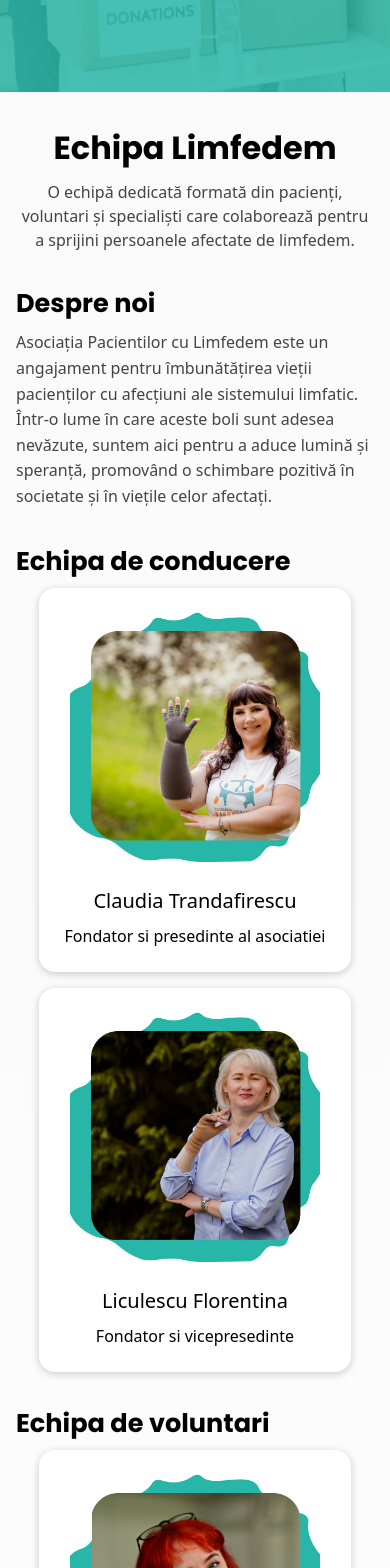
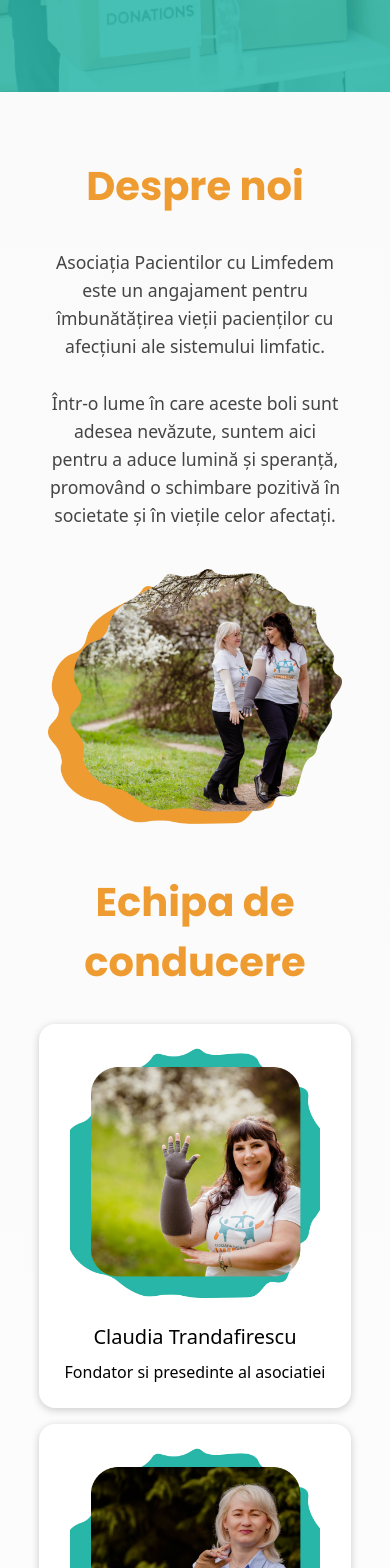
Before and after one commit to LiviuCaciulatu/asociatialimfedem, a Next.js app in the folder asociatialimfedem/: page /echipa-noastra in a window 390 px wide. Shown: the part 400-1968 px from the top of the page. Built offline with nearby package versions, Linux system fonts and the light colour scheme.

Commit message:
echipa noastra responsiveness

```diff
--- a/asociatialimfedem/app/components/Newsletter/Newsletter.module.scss
+++ b/asociatialimfedem/app/components/Newsletter/Newsletter.module.scss
@@ -54,7 +54,7 @@
 
 @media (max-width: 700px) {
   .newsletter {
-    padding: 2rem 0.75rem;
+    padding: 2rem 2rem;
   }
 
   .title {
--- a/asociatialimfedem/app/components/echipa-noastra-page/echipa-limfedem/EchipaLimfedem.module.scss
+++ b/asociatialimfedem/app/components/echipa-noastra-page/echipa-limfedem/EchipaLimfedem.module.scss
@@ -28,16 +28,35 @@
   max-width: $maxWidth;
   margin-left: auto;
   margin-right: auto;
+  display: flex;
+  flex-direction: row;
+  gap: 1.5rem;
+}
+
+.aboutUsImg{
+  max-width: 40rem;
+  height: auto;
+  margin-right: 1.5rem;
+  border-radius: 8px;
+  object-fit: cover;
+}
+
+.despreNoi{
+  display: flex;
+  flex-direction: column;
+  justify-content: center;
 }
 
 .sectionTitle {
   font-family: $font-bold;
-  font-size: 1.6rem;
-  margin-bottom: 0.5rem;
-  text-align: left;
+  font-size: 2.5rem;
+  margin-bottom: 2rem;
+  text-align: center;
+  color: $orange;
 }
 
 .sectionText {
+  font-size: 1.1rem;
   color: #444;
   line-height: 1.6;
   margin-bottom: 1rem;
@@ -47,9 +66,23 @@
   margin: 2rem 0;
 }
 
+.gridLeadership{
+  display: grid;
+  grid-template-columns: 1fr 1fr;
+  gap: 1rem;
+  margin-top: 2rem;
+  margin-bottom: 15rem;
+}
+
+.leaderWrapper {
+  display: inline-block;
+  transform: scale(1.5);
+  transform-origin: top center;
+}
+
 .grid {
-  display: grid;
-  grid-template-columns: repeat(3, 1fr);
+  display: flex;
+  flex-wrap: wrap;
   gap: 1rem;
 }
 
@@ -83,6 +116,25 @@
 
 @media (max-width: 900px) {
   .grid { grid-template-columns: repeat(2, 1fr); }
+  .gridLeadership { display: flex;
+    flex-direction: column;
+    gap: 1rem;
+    margin-bottom: 2rem;
+  }
+  .leaderWrapper { transform: none; }
+  /* stack about-us on smaller screens */
+  .aboutUs {
+    flex-direction: column-reverse;
+    align-items: center;
+    text-align: center;
+    padding: 0 2rem;
+  }
+  .aboutUsImg {
+    width: 100%;
+    max-width: 28rem;
+    margin-right: 0;
+    margin-bottom: 1rem;
+  }
 }
 
 @media (max-width: 600px) {
--- a/asociatialimfedem/app/components/echipa-noastra-page/echipa-limfedem/EchipaLimfedem.tsx
+++ b/asociatialimfedem/app/components/echipa-noastra-page/echipa-limfedem/EchipaLimfedem.tsx
@@ -24,30 +24,30 @@ const EchipaLimfedem: React.FC = () => {
   return (
     <section className={styles.wrapper} aria-labelledby="echipa-title">
       <div className={styles.container}>
-        <h2 id="echipa-title" className={styles.title}>Echipa Limfedem</h2>
-        <p className={styles.lead}>
-          O echipă dedicată formată din pacienți, voluntari și specialiști care
-          colaborează pentru a sprijini persoanele afectate de limfedem.
-        </p>
 
         {employees.length === 0 ? (
           <p>Se încarcă echipa...</p>
         ) : (
           <>
             <div className={styles.aboutUs}>
+              <img src="/assets/echipa/about-us.png" alt="Limfedem Logo" className={styles.aboutUsImg} />
+              <div className={styles.despreNoi}>
               <h3 className={styles.sectionTitle}>Despre noi</h3>
               <p className={styles.sectionText}>
                 Asociația Pacientilor cu Limfedem este un angajament pentru îmbunătățirea vieții pacienților cu afecțiuni ale sistemului limfatic.
-
+                <br /><br />
                 Într-o lume în care aceste boli sunt adesea nevăzute, suntem aici pentru a aduce lumină și speranță, promovând o schimbare pozitivă în societate și în viețile celor afectați.
               </p>
+              </div>
             </div>
 
             <div className={styles.leadership}>
               <h3 className={styles.sectionTitle}>Echipa de conducere</h3>
-              <div className={styles.grid}>
+              <div className={styles.gridLeadership}>
                 {employees.slice(0, 2).map((emp, idx) => (
-                  <EmployeeCard key={idx} name={emp.name} position={emp.position} image={emp.image} />
+                  <div key={idx} className={styles.leaderWrapper}>
+                    <EmployeeCard name={emp.name} position={emp.position} image={emp.image} />
+                  </div>
                 ))}
               </div>
             </div>
--- a/asociatialimfedem/app/components/echipa-noastra-page/join-us/JoinUs.module.scss
+++ b/asociatialimfedem/app/components/echipa-noastra-page/join-us/JoinUs.module.scss
@@ -4,33 +4,43 @@
   width: 100%;
   background: $orange;
   padding: 3rem 1rem;
+  font-family: $font-regular;
 }
 
 .inner {
-  max-width: $maxWidth;
+  max-width: 50%;
   margin: 0 auto;
   text-align: center;
 }
 
 .title {
   color: black;
-  font-family: $font-bold;
-  font-size: 1.6rem;
+  font-size: 2.2rem;
   margin-bottom: 1rem;
 }
 
 .content {
+  font-size: 1.3rem;
   color: white;
-  margin-bottom: 1rem;
+  margin-bottom: 2rem;
   line-height: 1.6;
 }
 
 .subtitle {
+  font-size: 1.3rem;
   color: black;
   font-weight: 600;
-  margin-top: 0.5rem;
+  margin-bottom: 2rem;
+}
+
+.primaryBtn{
+  @include button-dark;
 }
 
 @media (max-width: 700px) {
+  .inner{
+    max-width: 100%;
+    padding: 0 1rem;
+  }
   .title { font-size: 1.25rem; }
 }
--- a/asociatialimfedem/app/components/echipa-noastra-page/join-us/JoinUs.tsx
+++ b/asociatialimfedem/app/components/echipa-noastra-page/join-us/JoinUs.tsx
@@ -1,5 +1,6 @@
 import React from 'react';
 import styles from './JoinUs.module.scss';
+import Link from 'next/link';
 
 const JoinUs: React.FC = () => {
   return (
@@ -14,6 +15,9 @@ const JoinUs: React.FC = () => {
         <div className={styles.subtitle}>
           Fii parte din schimbare — implică-te astăzi!
         </div>
+                      <Link href="/implica-te">
+          <button className={styles.primaryBtn}>IMPLICA-TE</button>
+        </Link>
       </div>
     </section>
   );
--- a/asociatialimfedem/app/styles/globals.scss
+++ b/asociatialimfedem/app/styles/globals.scss
@@ -20,7 +20,7 @@ $maxWidth: 1200px;
 	padding: 0.75rem 1.5rem;
 	font-size: 1rem;
 	cursor: pointer;
-	transition: background 0.3s ease;
+	transition: background 0.3s ease, color 0.3s ease;
 
 	&:hover {
 		background: $black;
@@ -52,7 +52,7 @@ $maxWidth: 1200px;
 	padding: 0.75rem 1.5rem;
 	font-size: 1rem;
 	cursor: pointer;
-	transition: background 0.3s ease;
+	transition: background 0.3s ease, color 0.3s ease;
 
 	&:hover {
 		background: white;
```
Also changed, not shown: asociatialimfedem/public/assets/echipa/about-us.png (added).
